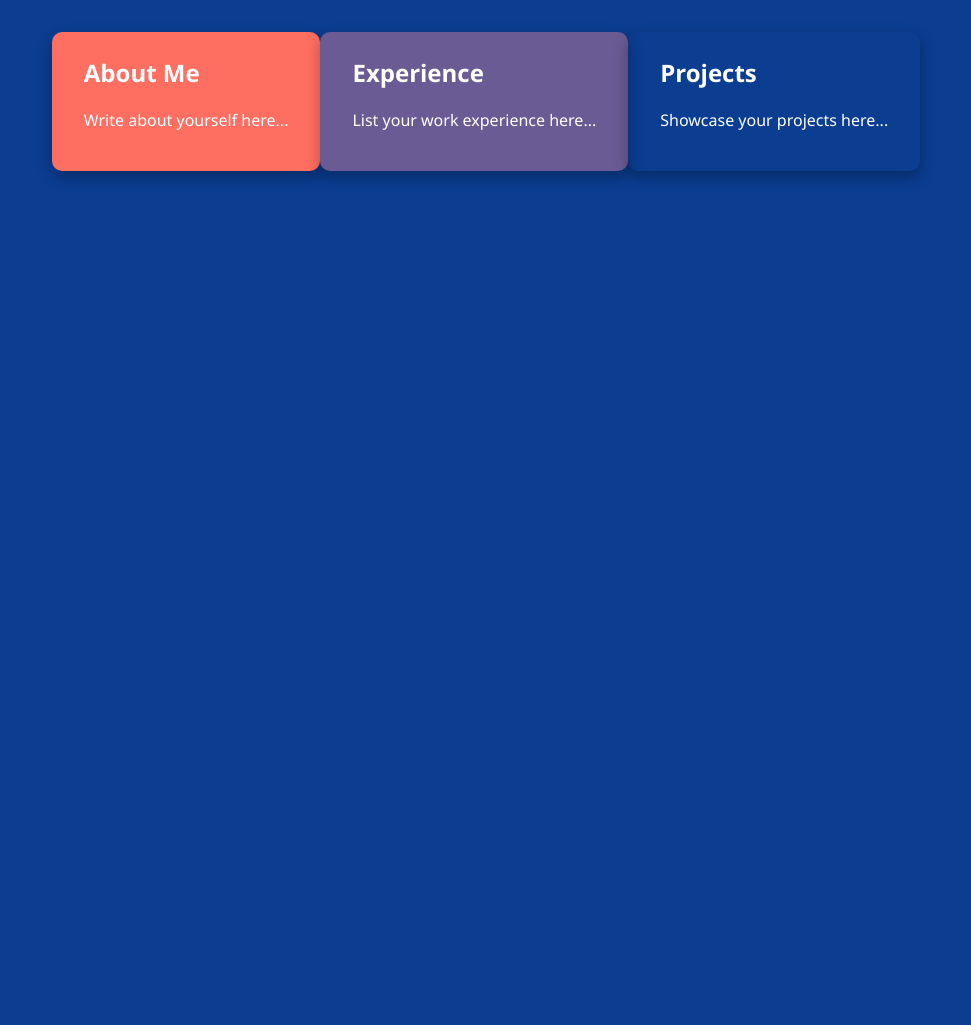
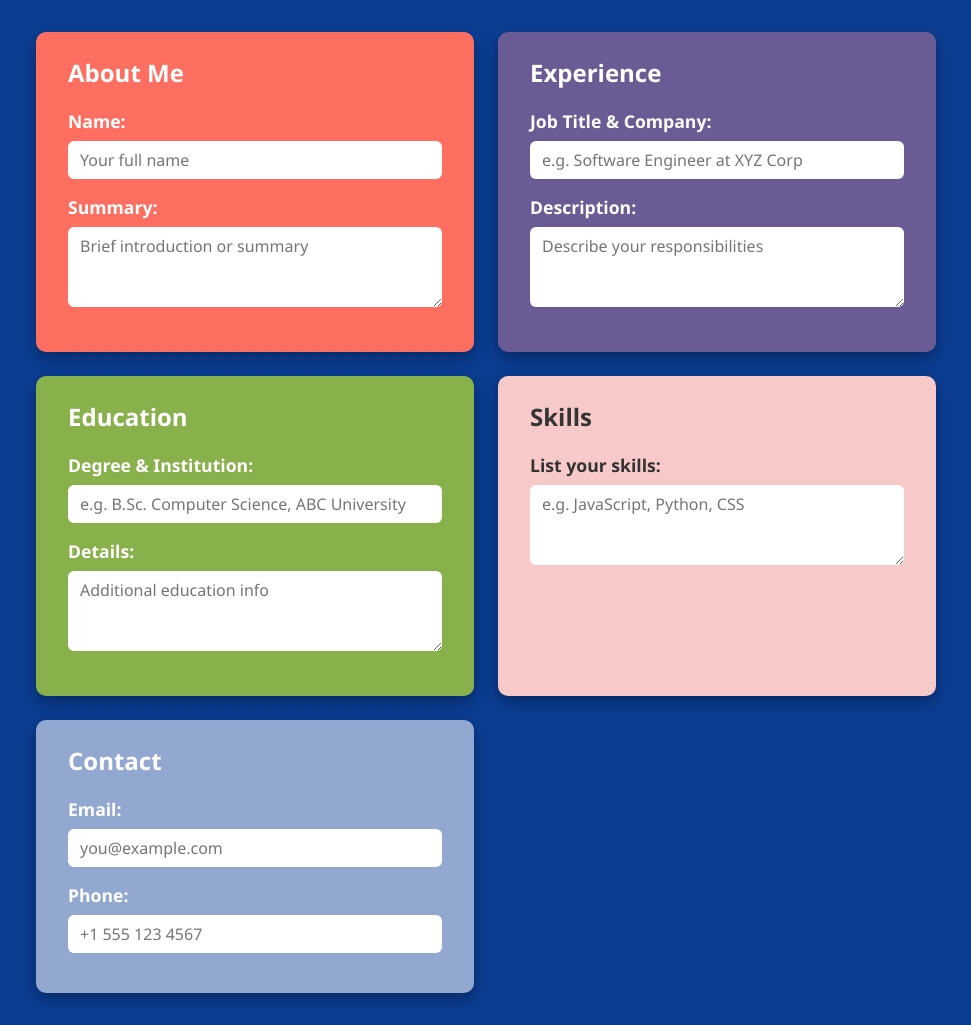
Before and after one commit to v659/Jekyll_Theme-scss-html-hackclub, a Jekyll site: the page built from my-resume-theme/index.md, in a window 1280 px wide. Shown: the whole page, without its empty margins (154-1125 px from the left). Built offline with Jekyll 4.4.1, drawn with Linux system fonts in a browser that asks for light colours; before the commit the page ends 900 px from its top, so only the background shows below that.

Commit message:
Update index.md

```diff
--- a/my-resume-theme/index.md
+++ b/my-resume-theme/index.md
@@ -1,19 +1,48 @@
 ---
 layout: default
-title: Resume
+title: My Resume
 ---
 
-<section class="section" id="about">
-  <h1>About Me</h1>
-  <p>Write about yourself here...</p>
-</section>
+<div class="container">
+  <section id="about">
+    <h1>About Me</h1>
+    <label for="name">Name:</label>
+    <input type="text" id="name" placeholder="Your full name" />
 
-<section class="section" id="experience">
-  <h1>Experience</h1>
-  <p>List your work experience here...</p>
-</section>
+    <label for="summary">Summary:</label>
+    <textarea id="summary" placeholder="Brief introduction or summary"></textarea>
+  </section>
 
-<section class="section" id="projects">
-  <h1>Projects</h1>
-  <p>Showcase your projects here...</p>
-</section>
+  <section id="experience">
+    <h2>Experience</h2>
+    <label for="job1">Job Title & Company:</label>
+    <input type="text" id="job1" placeholder="e.g. Software Engineer at XYZ Corp" />
+
+    <label for="job1desc">Description:</label>
+    <textarea id="job1desc" placeholder="Describe your responsibilities"></textarea>
+  </section>
+
+  <section id="education">
+    <h2>Education</h2>
+    <label for="edu1">Degree & Institution:</label>
+    <input type="text" id="edu1" placeholder="e.g. B.Sc. Computer Science, ABC University" />
+
+    <label for="edu1desc">Details:</label>
+    <textarea id="edu1desc" placeholder="Additional education info"></textarea>
+  </section>
+
+  <section id="skills">
+    <h2>Skills</h2>
+    <label for="skillslist">List your skills:</label>
+    <textarea id="skillslist" placeholder="e.g. JavaScript, Python, CSS"></textarea>
+  </section>
+
+  <section id="contact">
+    <h2>Contact</h2>
+    <label for="email">Email:</label>
+    <input type="text" id="email" placeholder="you@example.com" />
+
+    <label for="phone">Phone:</label>
+    <input type="text" id="phone" placeholder="+1 555 123 4567" />
+  </section>
+</div>
```
